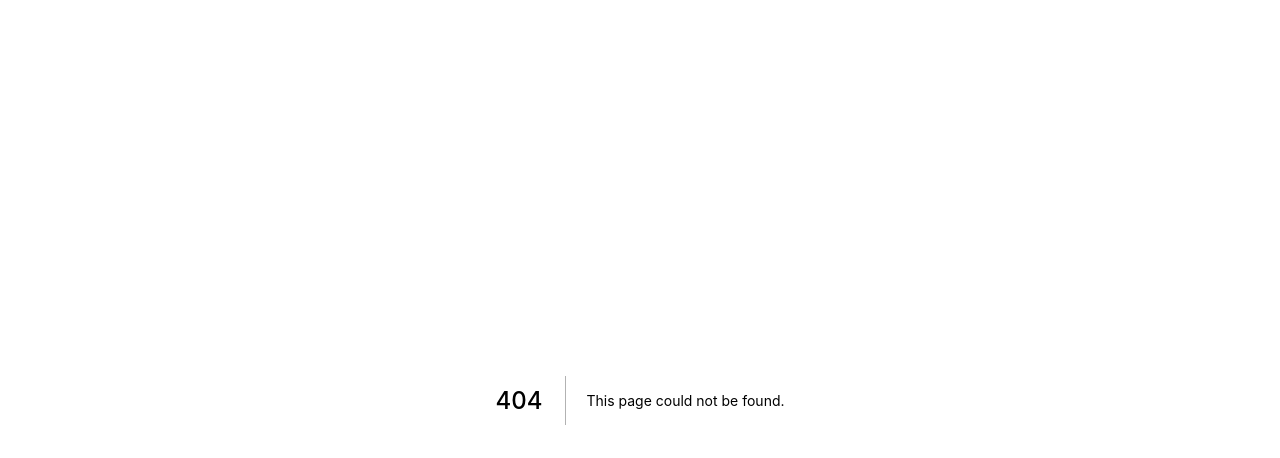
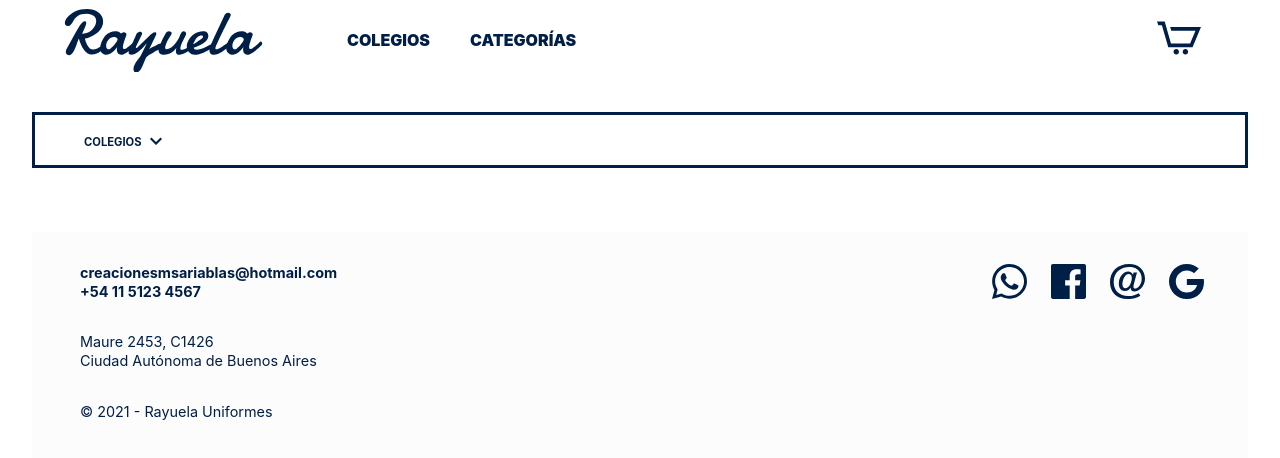
Before and after one commit to hernan-clich/rayuela-uniformes, a Next.js app: page /products in a window 1280 px wide. Before the commit this address had no page. Shown: the top 458 px of the page. Built offline with nearby package versions, Linux system fonts and the light colour scheme; a web font is replaced by a local one.

Commit message:
Created ProductList screen and FilterBar component (midway through)

```diff
--- /dev/null
+++ b/app/components/ArrowIcon/index.tsx
@@ -0,0 +1,31 @@
+import Svg from './styles';
+
+interface Props {
+  isActive?: boolean;
+}
+
+function ArrowIcon({ isActive }: Props) {
+  return (
+    <Svg
+      $isActive={isActive}
+      width="12"
+      height="12"
+      viewBox="0 0 12 12"
+      fill="none"
+      xmlns="http://www.w3.org/2000/svg">
+      <g clipPath="url(#clip0)">
+        <path
+          d="M10.5 2.5L12 4.0285L6 10L-6.68129e-08 4.0285L1.5 2.5L6 7L10.5 2.5Z"
+          fill="#001F47"
+        />
+      </g>
+      <defs>
+        <clipPath id="clip0">
+          <rect width="12" height="12" fill="white" transform="translate(12) rotate(90)" />
+        </clipPath>
+      </defs>
+    </Svg>
+  );
+}
+
+export default ArrowIcon;
--- /dev/null
+++ b/app/components/ArrowIcon/styles.ts
@@ -0,0 +1,11 @@
+import styled from 'styled-components';
+
+type Props = {
+  readonly $isActive?: boolean;
+};
+
+const Svg = styled.svg<Props>`
+  transform: ${({ $isActive }) => ($isActive ? 'rotate(180deg)' : 'rotate(0deg)')};
+`;
+
+export default Svg;
--- a/app/interfaces/fontInterfaces.ts
+++ b/app/interfaces/fontInterfaces.ts
@@ -1,6 +1,7 @@
 export enum EFontSizes {
   big = 'clamp(1.5rem, 2.8vw, 14rem)',
-  small = 'clamp(0.9rem, 1.1vw, 5rem)'
+  small = 'clamp(0.9rem, 1.1vw, 5rem)',
+  xsmall = 'clamp(0.7rem, 0.8vw, 3rem)'
 }
 
 export enum EFontWeights {
--- /dev/null
+++ b/app/screens/ProductList/components/FilterBar/components/FilterItem/index.tsx
@@ -0,0 +1,25 @@
+import { useState } from 'react';
+import ArrowIcon from '@components/ArrowIcon';
+import CustomText from '@components/CustomText';
+import FilterItemContainer from './styles';
+
+interface Props {
+  name: string;
+}
+
+function FilterItem({ name }: Props) {
+  const [isFilterActive, setFilterActive] = useState(false);
+
+  const handleClick = () => setFilterActive((prevState) => !prevState);
+
+  return (
+    <FilterItemContainer onClick={handleClick}>
+      <CustomText as="span" size="xsmall" textTransform="uppercase" weight="bold">
+        {name}
+      </CustomText>
+      <ArrowIcon isActive={isFilterActive} />
+    </FilterItemContainer>
+  );
+}
+
+export default FilterItem;
--- /dev/null
+++ b/app/screens/ProductList/components/FilterBar/components/FilterItem/styles.ts
@@ -0,0 +1,22 @@
+import styled from 'styled-components';
+import { PRUSSIAN_BLUE, TRANSPARENT } from '@styles/colors';
+import { PRIMARY_SPACING_EM, SECONDARY_SPACING_EM } from '@styles/variables';
+
+const FilterItemContainer = styled.div`
+  border: 1px solid ${TRANSPARENT};
+  cursor: pointer;
+  display: flex;
+  height: 80%;
+  margin-right: ${PRIMARY_SPACING_EM};
+  padding: 12px calc(${SECONDARY_SPACING_EM}) 8px;
+
+  &:hover {
+    border: 1px solid ${PRUSSIAN_BLUE};
+  }
+
+  span {
+    margin-right: 8px;
+  }
+`;
+
+export default FilterItemContainer;
--- /dev/null
+++ b/app/screens/ProductList/components/FilterBar/index.tsx
@@ -0,0 +1,14 @@
+import FilterItem from './components/FilterItem';
+import FilterBarContainer from './styles';
+
+function FilterBar() {
+  return (
+    <FilterBarContainer>
+      <div className="filter-items">
+        <FilterItem name="Colegios" />
+      </div>
+    </FilterBarContainer>
+  );
+}
+
+export default FilterBar;
--- /dev/null
+++ b/app/screens/ProductList/components/FilterBar/styles.ts
@@ -0,0 +1,21 @@
+import styled from 'styled-components';
+import { PRUSSIAN_BLUE } from '@styles/colors';
+import { PRIMARY_SPACING_EM } from '@styles/variables';
+
+const FilterBarContainer = styled.div`
+  align-items: center;
+  border: 3px solid ${PRUSSIAN_BLUE};
+  display: flex;
+  flex-flow: row nowrap;
+  height: 7vh;
+  margin: ${PRIMARY_SPACING_EM} auto calc(${PRIMARY_SPACING_EM} * 2);
+  width: calc(100vw - ${PRIMARY_SPACING_EM} * 2);
+
+  .filter-items {
+    align-items: center;
+    display: flex;
+    margin-left: ${PRIMARY_SPACING_EM};
+  }
+`;
+
+export default FilterBarContainer;
--- /dev/null
+++ b/app/screens/ProductList/index.tsx
@@ -0,0 +1,12 @@
+import PublicLayout from '@components/PublicLayout';
+import FilterBar from './components/FilterBar';
+
+function ProductList() {
+  return (
+    <PublicLayout>
+      <FilterBar />
+    </PublicLayout>
+  );
+}
+
+export default ProductList;
--- a/app/styles/colors.ts
+++ b/app/styles/colors.ts
@@ -1,3 +1,4 @@
 export const ALABASTER = '#FCFCFC';
 export const PRUSSIAN_BLUE = '#001F47';
+export const TRANSPARENT = '#FFFFFF00';
 export const WHITE = '#FFF';
--- /dev/null
+++ b/pages/products/index.tsx
@@ -0,0 +1,3 @@
+import ProductList from '@screens/ProductList';
+
+export default ProductList;
```
